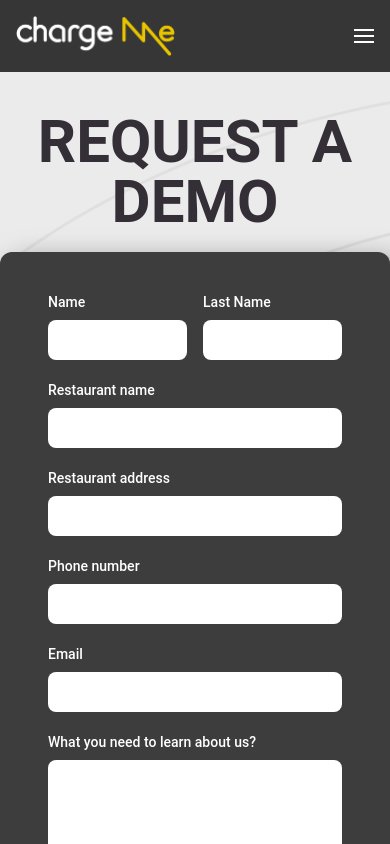
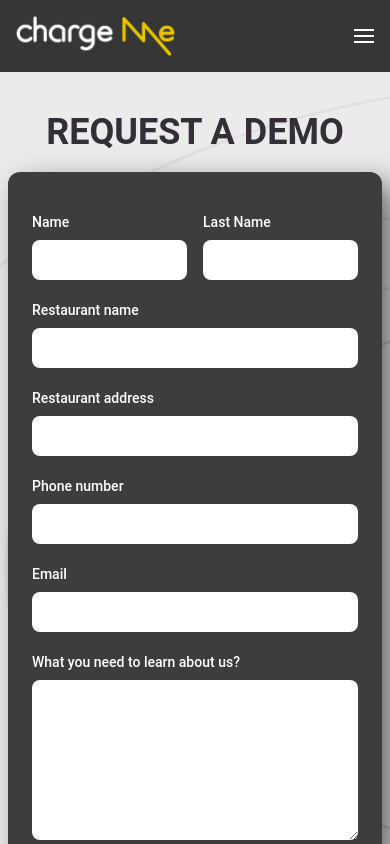
Before and after one commit to TheUntoldFable/chargeme-ui, a Next.js app: page /en/demo in a window 390 px wide. Shown: the top 844 px of the page. Built offline with nearby package versions, Linux system fonts and the light colour scheme; a web font is replaced by a local one.

Commit message:
update demo page for mobile and add anchor element for menu open

```diff
--- a/src/app/screens/Demo.tsx
+++ b/src/app/screens/Demo.tsx
@@ -4,9 +4,9 @@ export default function Demo() {
 
 
     return (
-        <main className="bg-[url('/assets/images/wire-circles.png')] bg-cover bg-center py-10">
-            <h1 className="text-center block mb-5 font-bold text-6xl">REQUEST A DEMO</h1>
-            <form className="max-w-xl mx-auto bg-grayDemoFormBg px-12 py-10 rounded-xl shadow-[12px_12px_29.5px_0px_rgba(0,0,0,0.56)]">
+        <main className="bg-[url('/assets/images/wire-circles.png')] bg-cover bg-center py-10 px-2">
+            <h1 className="text-center block mb-5 font-bold text-4xl lg:text-6xl">REQUEST A DEMO</h1>
+            <form className="max-w-xl mx-auto bg-grayDemoFormBg px-6 lg:px-12 py-10 rounded-xl shadow-[12px_12px_29.5px_0px_rgba(0,0,0,0.56)]">
                 <div className="mb-5 flex gap-4">
                     <div className="w-full">
                         <label htmlFor="email" className="block mb-2 text-sm font-medium text-white dark:text-white">Name</label>
--- a/src/app/screens/Technology.tsx
+++ b/src/app/screens/Technology.tsx
@@ -92,12 +92,13 @@ export default function Technology() {
         relative
         justify-center
         items-center">
-          <motion.div className="z-10"
+          <motion.div className="z-10 relative"
             initial={{ x: 400, opacity: 0 }}
             animate={{ x: 0, opacity: 1, decelerate: 600 }}
             exit={{ x: -400, opacity: 0 }}
             transition={{ type: 'spring', ease: 'easeInOut', delay: 7 }}
           >
+            <a href='https://www.figma.com/proto/ecWSPOAtnnkQHkezqTzNiq/Web-Pages?node-id=315-38&starting-point-node-id=315%3A38' className="absolute w-3/6 h-1/4 top-1/2 right-4"></a>
             <Image
               src={phoneAppSrc}
               className="w-full"
```
